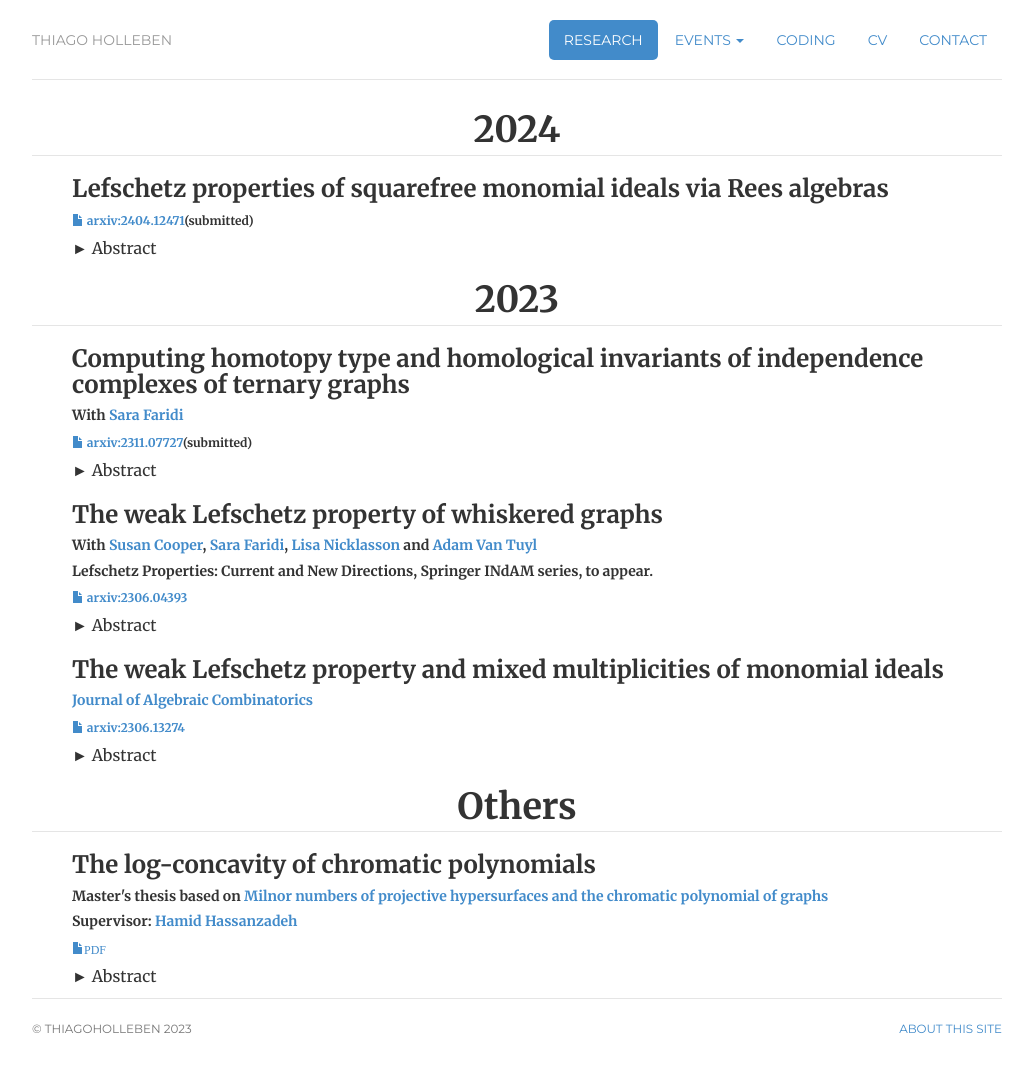
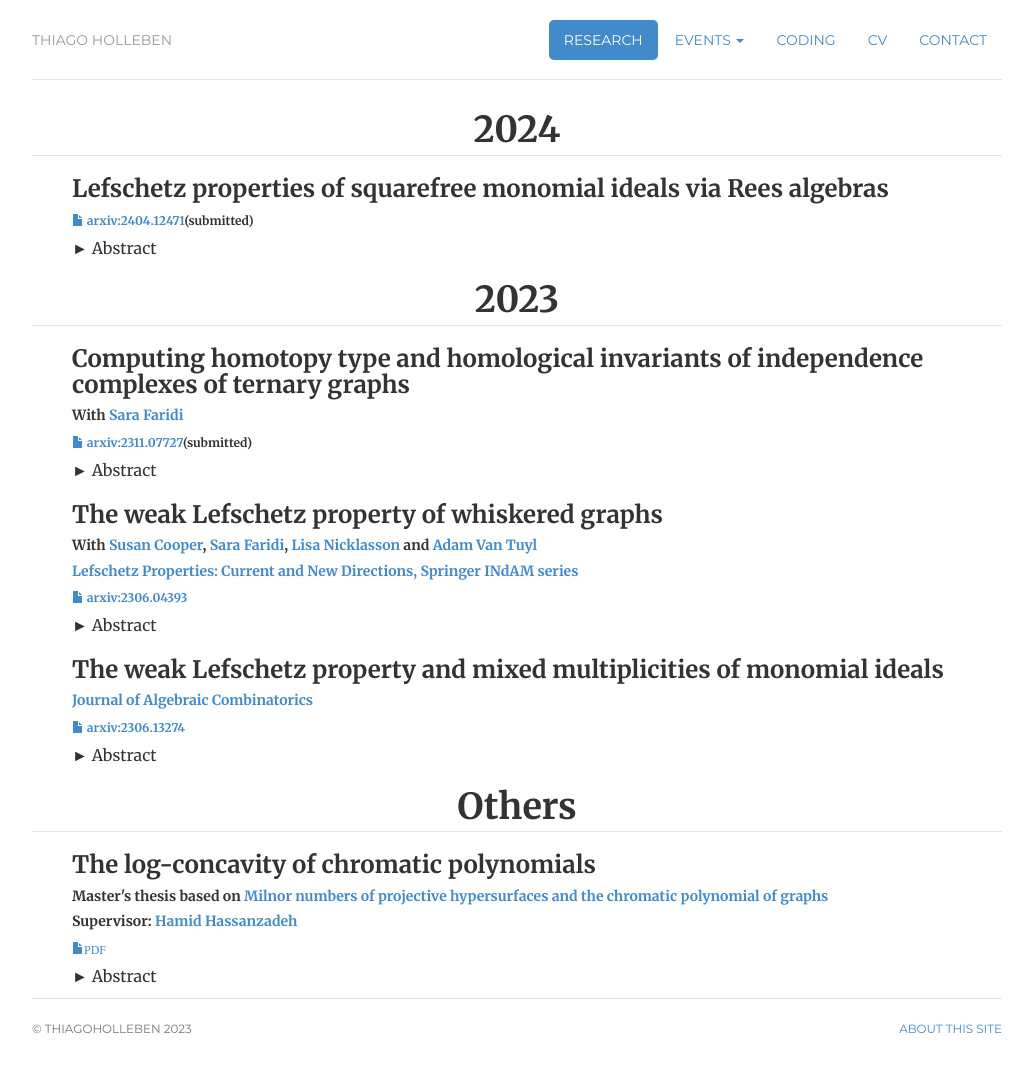
Before and after one commit to hollebenthiago/hollebenthiago.github.io, a Jekyll site: the page built from research/index.html, in a window 1280 px wide. Shown: the whole page, without its empty margins (123-1156 px from the left). Built offline with Jekyll 4.4.1, drawn with Linux system fonts in a browser that asks for light colours.

```diff
--- a/research/index.html
+++ b/research/index.html
@@ -88,7 +88,7 @@ description: Thiago Holleben is a PhD candidate at Dalhousie University.
                     With <a href="https://server.math.umanitoba.ca/~coopers5/">Susan Cooper</a>, <a href="https://www.mathstat.dal.ca/~faridi/">Sara Faridi</a>, <a href="https://www.researchgate.net/profile/Lisa-Nicklasson">Lisa Nicklasson</a> and <a href = "https://ms.mcmaster.ca/~vantuyl/">Adam Van Tuyl </a>
                 </h5>
                 <h5>
-                    Lefschetz Properties: Current and New Directions, Springer INdAM series, to appear.
+                    <a href="https://link.springer.com/chapter/10.1007/978-981-97-3886-1_5">Lefschetz Properties: Current and New Directions, Springer INdAM series</a>
                 </h5>
                 <h6><a href="https://arxiv.org/abs/2306.04393"><i class="glyphicon glyphicon-file"></i> arxiv:2306.04393</a></h6>
                 <details class="styled">
```
Also changed, not shown: 7 other files.
